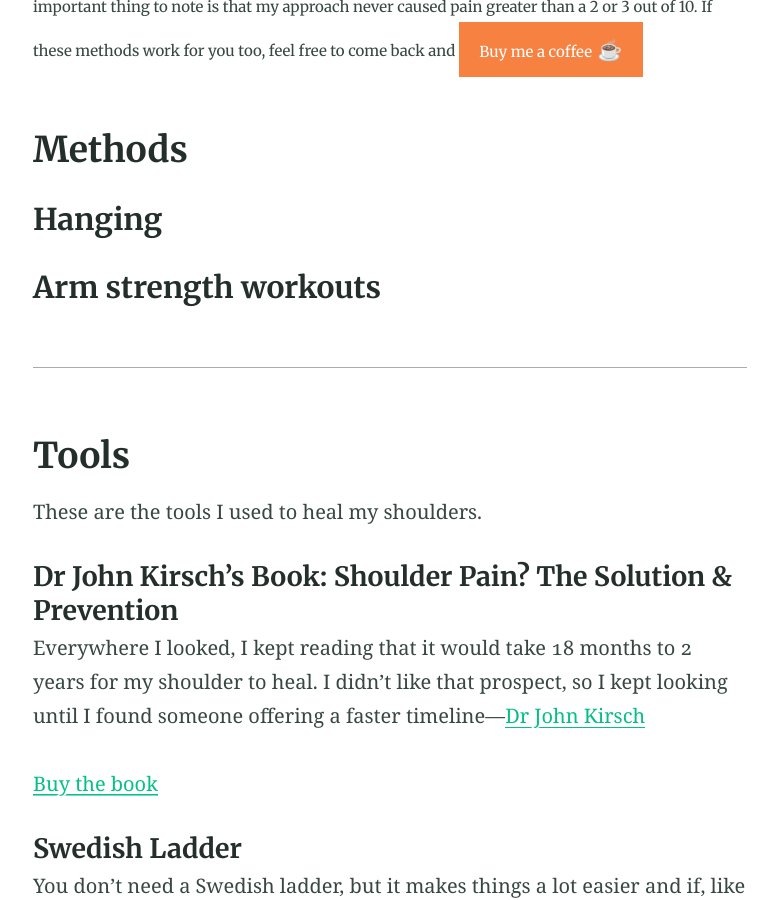
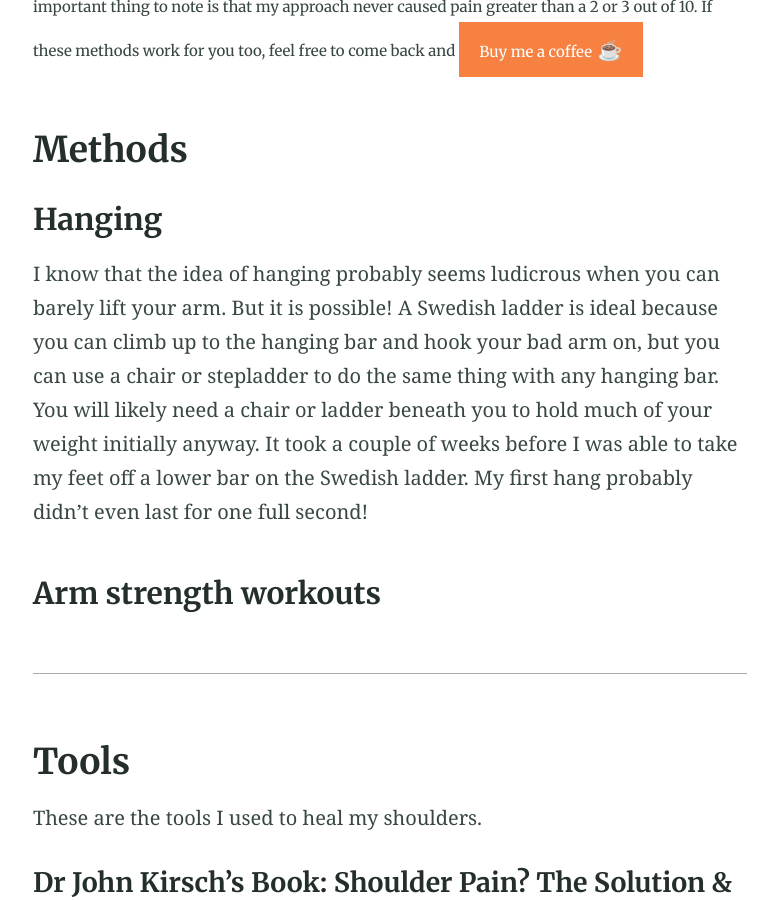
Before and after one commit to suzycc/heal-frozen-shoulder, a Jekyll site: the page built from index.md, in a window 1280 px wide and 900 px high, scrolled down 316 px. Shown: the whole window, without its empty margins (250-1026 px from the left). Built offline with Jekyll 4.4.1, drawn with Linux system fonts in a browser that asks for light colours; Markdown is read by kramdown in place of the engine named in the settings.

Commit message:
Update index.md

```diff
--- a/index.md
+++ b/index.md
@@ -12,7 +12,7 @@
 
 ## Methods
 ### Hanging
-
+I know that the idea of hanging probably seems ludicrous when you can barely lift your arm. But it is possible! A Swedish ladder is ideal because you can climb up to the hanging bar and hook your bad arm on, but you can use a chair or stepladder to do the same thing with any hanging bar. You will likely need a chair or ladder beneath you to hold much of your weight initially anyway. It took a couple of weeks before I was able to take my feet off a lower bar on the Swedish ladder. My first hang probably didn't even last for one full second!
 
 ### Arm strength workouts
 ---
@@ -53,7 +53,10 @@
 [Subscribe in Canada](https://www.onepeloton.com/en-CA/app){:target="_blank" rel="noopener noreferrer"}<br>
 [Subscribe in USA]([recoverytherm-cube.html](https://www.onepeloton.com/app)){:target="_blank" rel="noopener noreferrer"}
 
+---
 
 ## Arresting the freezing process
 
+---
+
 ## Healing a frozen shoulder
```
